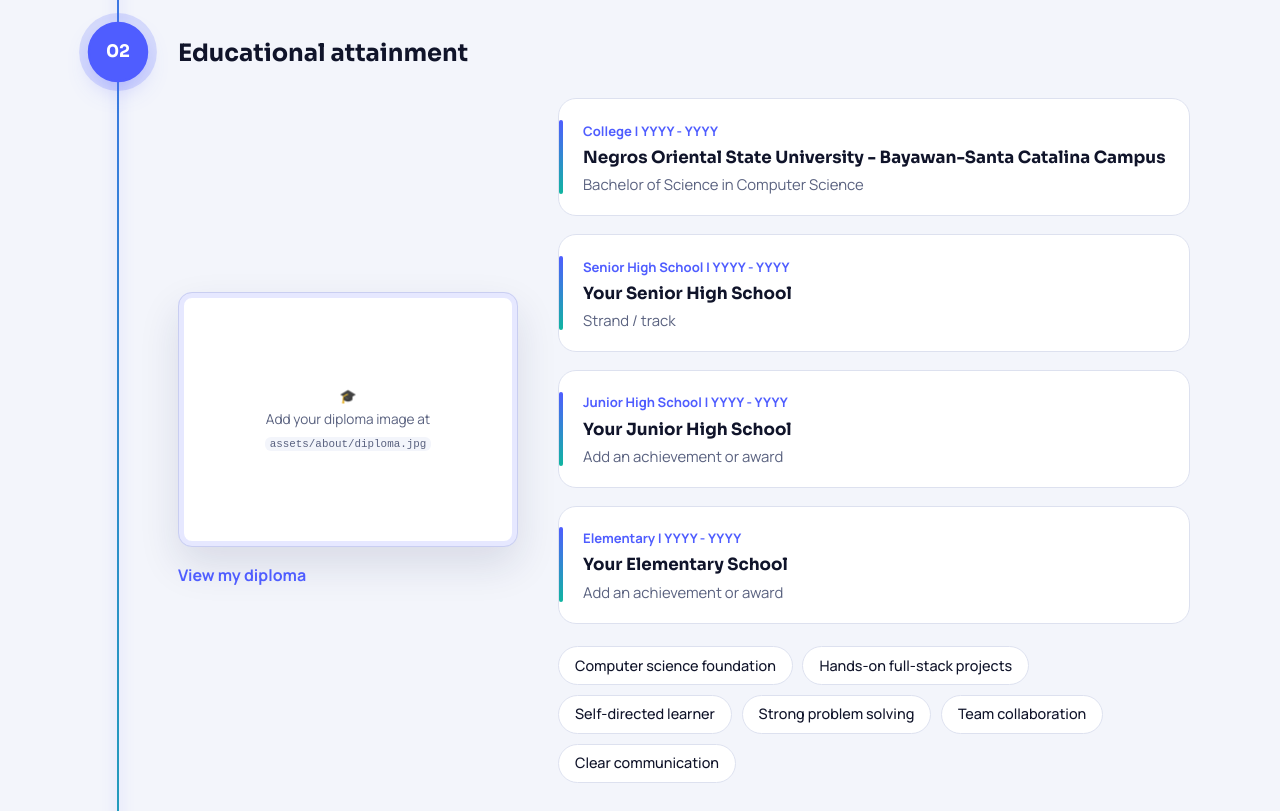
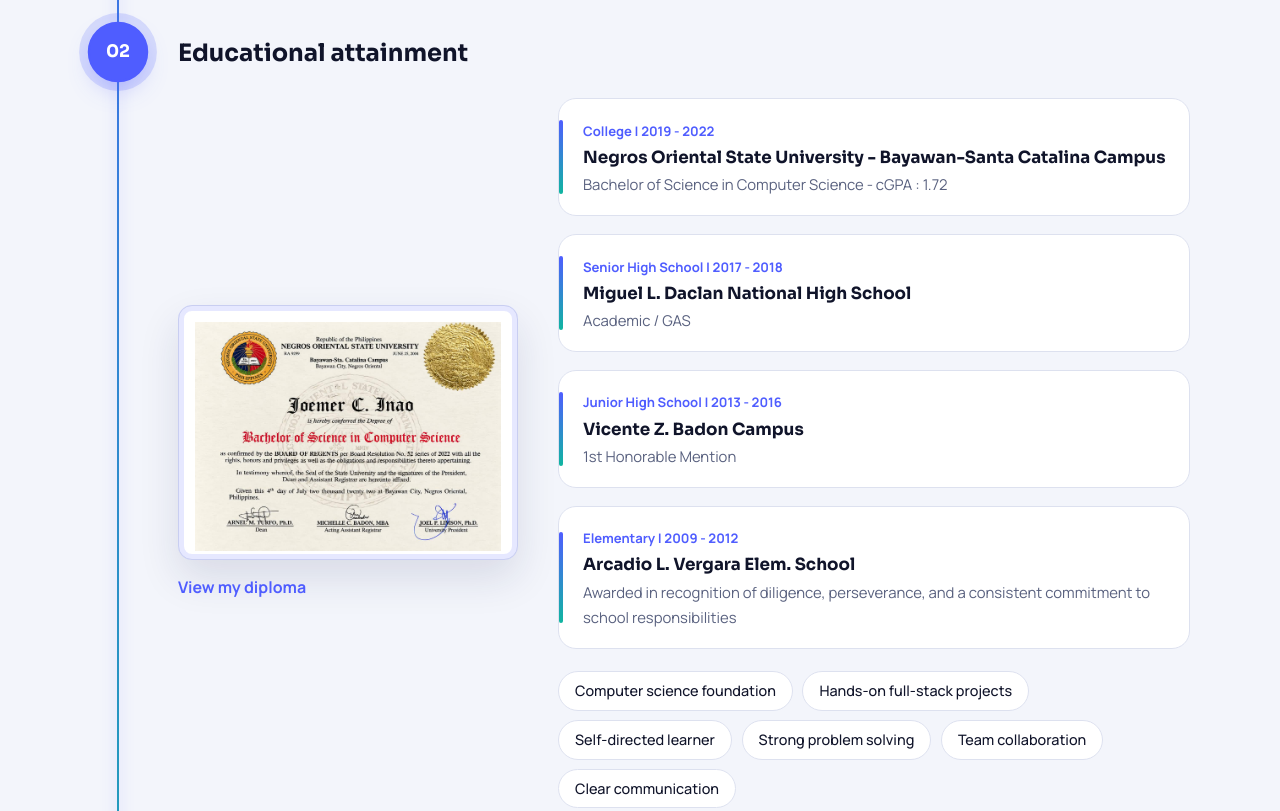
Before and after one commit to enriquezjoemer/Joemer-Inao-Portfolio, a plain HTML site: page index.html in a window 1280 px wide. Shown: the part 1620-2431 px from the top of the page. Drawn offline with Linux system fonts and the light colour scheme; animation ran at ten frames a second.

Commit message:
Adding Diploma & Updating index.html & script.js

```diff
--- a/index.html
+++ b/index.html
@@ -96,7 +96,7 @@
                 <img src="assets/images/favicon-32x32.png" alt="Portrait of Joemer Inao" width="900" height="1000">
               </div>
               <div class="about-text reveal">
-                <p>I'm a web and software developer from the Philippines who turns ideas into fast, accessible and maintainable products. I enjoy building across the stack, from polished interfaces in React to reliable back ends in Django and Laravel.</p>
+                <p>I'm a Web and Software developer from the Philippines who turns ideas into fast, accessible and maintainable products. I enjoy building across the stack, from polished interfaces in React to reliable back ends in Django and Laravel.</p>
                 <p>I write clean, well-structured code and grow through every project I ship. I'm open to freelance clients and internships where I can deliver real value from day one.</p>
               </div>
             </div>
@@ -109,7 +109,7 @@
             <h3 class="step-title">Educational attainment</h3>
             <div class="edu-grid">
               <button class="diploma reveal" id="diploma-btn" aria-label="View my college diploma">
-                <span class="diploma-frame"><img id="diploma-img" src="assets/about/diploma.jpg" alt="College diploma" onerror="this.remove()"><span class="diploma-ph">🎓<br>Add your diploma image at<br><code>assets/about/diploma.jpg</code></span></span>
+                <span class="diploma-frame"><img id="diploma-img" src="assets/diploma/joemer-inao-diploma.jpeg" alt="College diploma" onerror="this.remove()"><span class="diploma-ph">🎓<br>Add your diploma image at<br><code>assets/diploma/diploma-inao-diploma.jpeg</code></span></span>
                 <span class="diploma-cap">View my diploma</span>
               </button>
               <div>
--- a/script.js
+++ b/script.js
@@ -19,10 +19,10 @@ const CONFIG = {
 
   // Education: newest first. Replace the placeholder names and years.
   education: [
-    { level: 'College', school: 'Negros Oriental State University - Bayawan-Santa Catalina Campus', detail: 'Bachelor of Science in Computer Science', years: 'YYYY - YYYY' },
-    { level: 'Senior High School', school: 'Your Senior High School', detail: 'Strand / track', years: 'YYYY - YYYY' },
-    { level: 'Junior High School', school: 'Your Junior High School', detail: 'Add an achievement or award', years: 'YYYY - YYYY' },
-    { level: 'Elementary', school: 'Your Elementary School', detail: 'Add an achievement or award', years: 'YYYY - YYYY' }
+    { level: 'College', school: 'Negros Oriental State University - Bayawan-Santa Catalina Campus', detail: 'Bachelor of Science in Computer Science - cGPA : 1.72', years: '2019 - 2022' },
+    { level: 'Senior High School', school: 'Miguel L. Daclan National High School', detail: 'Academic / GAS', years: '2017 - 2018' },
+    { level: 'Junior High School', school: 'Vicente Z. Badon Campus', detail: '1st Honorable Mention', years: '2013 - 2016' },
+    { level: 'Elementary', school: 'Arcadio L. Vergara Elem. School', detail: 'Awarded in recognition of diligence, perseverance, and a consistent commitment to school responsibilities', years: '2009 - 2012' }
   ],
   educationHighlights: ['Computer science foundation', 'Hands-on full-stack projects', 'Self-directed learner', 'Strong problem solving', 'Team collaboration', 'Clear communication'],
 
@@ -32,7 +32,7 @@ const CONFIG = {
     { icon: '🎮', title: 'Gaming', text: 'Strategy and co-op games that sharpen teamwork and planning.' },
     { icon: '🎧', title: 'Music', text: 'My go-to focus fuel during long coding sessions.' },
     { icon: '📚', title: 'Reading tech', text: 'Docs, blogs and tutorials that keep me current.' },
-    { icon: '🏀', title: 'Sports', text: 'Staying active and learning to work in a team.' },
+    { icon: '🏸', title: 'Badminton', text: 'Staying active and learning to work in a team.' },
     { icon: '📷', title: 'Photography', text: 'Training my eye for layout, light and detail.', wide: true }
   ],
 
@@ -46,12 +46,12 @@ const CONFIG = {
 
   // Projects: swap in your real work. Leave a link as '' to hide it.
   projects: [
-    { title: 'Project one', text: 'Describe what it does and the problem it solves in one or two sentences.', tags: ['HTML', 'CSS', 'JavaScript'], live: '#', code: '#', g: 'linear-gradient(135deg,#4f5dff,#10b5a0)' },
+    { title: 'Portfolio Website', text: 'A professional web development portfolio showcasing my technical expertise, project accomplishments, and qualifications while establishing a credible digital presence for prospective employers and clients.', tags: ['HTML', 'CSS', 'JavaScript'], live: 'https://enriquezjoemer.github.io/Joemer-Inao-Portfolio/', code: 'https://github.com/enriquezjoemer/Joemer-Inao-Portfolio', g: 'linear-gradient(135deg,#4f5dff,#10b5a0)' },
     { title: 'Project two', text: 'Describe what you built and what you learned while making it.', tags: ['React', 'TypeScript'], live: '#', code: '#', g: 'linear-gradient(135deg,#c455ff,#4f5dff)' },
     { title: 'Project three', text: 'Add a full-stack project here, even a simple one. Finished work counts.', tags: ['Laravel', 'MySQL'], live: '', code: '#', g: 'linear-gradient(135deg,#ff7a59,#c455ff)' }
   ],
 
-  contact: { email: 'you@example.com', location: 'Negros Oriental, Philippines', github: 'https://github.com/your-username', linkedin: 'https://linkedin.com/in/your-username' }
+  contact: { email: 'joemerinao024@gmail.com', location: 'Brgy. Sangke, Hinoba-an, Negros Occidental, Philippines', github: 'https://github.com/enriquezjoemer', linkedin: 'https://linkedin.com/in/joemer-inao-348a303b6' }
 };
 
 /* ============================================================ */
```
Also changed, not shown: assets/diploma/joemer-inao-diploma.jpeg (added).
